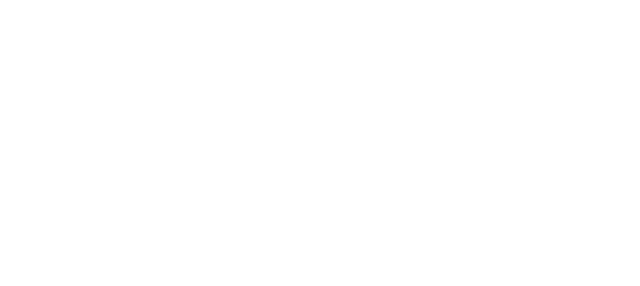
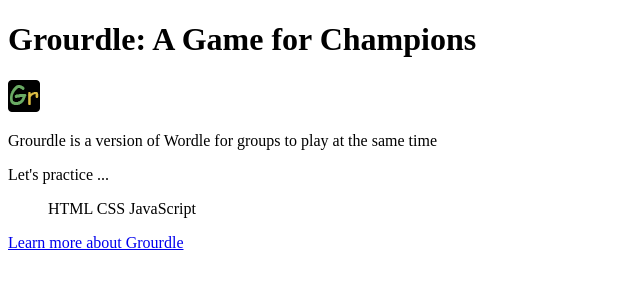
Before and after one commit to lyczak/grourdle, a plain HTML site: page priv/index.html in a window 1280 px wide. Shown: the whole page, without its empty margins (0-640 px from the left). Drawn offline with Linux system fonts and the light colour scheme.

Commit message:
learning html

```diff
--- a/priv/index.html
+++ b/priv/index.html
@@ -2,11 +2,23 @@
 <html lang="en">
 <head>
     <meta charset="UTF-8">
+    <link rel="icon" href="assets/icon.ico">
     <title>Grourdle!</title>
-    <script src="scripts/grourdle_client.js"></script>
-    <script src="scripts/grourdle_game.js"></script>
+    <script src="scripts/grourdle_client.js" defer></script>
+    <script src="scripts/grourdle_game.js" defer></script>
 </head>
 <body>
+    <h1>Grourdle: A Game for Champions</h1>
+    <img src="assets/icon.png" alt="Welcome to Grourdle">
+    <p>Grourdle is a version of Wordle for groups to play at the same time</p>
+    <p>Let's practice ...</p>
 
+    <ul>
+        HTML
+        CSS
+        JavaScript
+    </ul>
+
+    <a href="https://www.selectadogbreed.com/dog-breeds/groodle-goldendoodle/" target="_blank" title="The truth">Learn more about Grourdle</a>
 </body>
 </html>
```
Also changed, not shown: learnErlang/package.json (added, +7 -0 lines), priv/assets/icon.ico (added), 1 other file.
